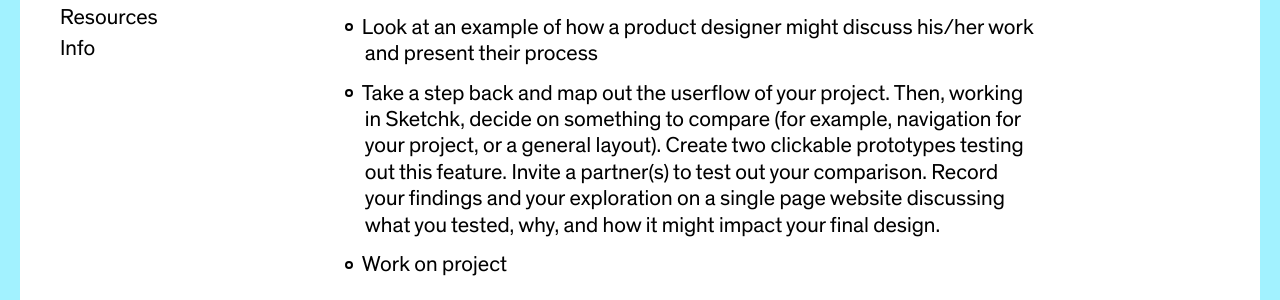
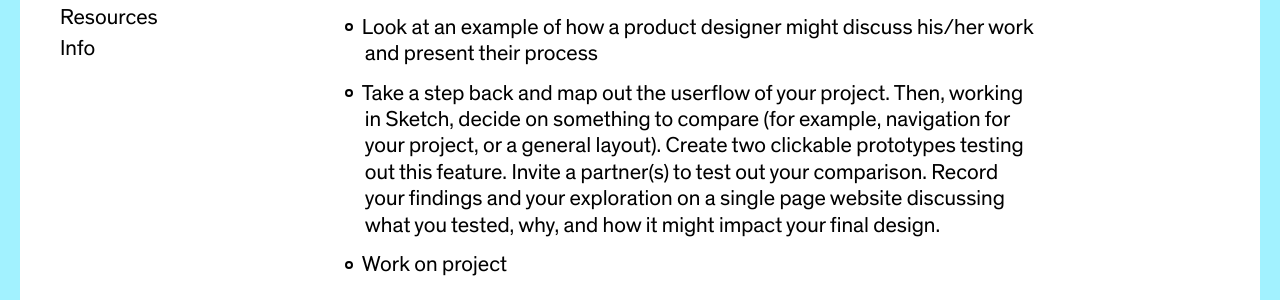
Before and after one commit to dylanfisher/ci19, a Jekyll site: the page built from _agendas/week-12.md, in a window 1280 px wide and 900 px high, scrolled down 1258 px. Shown: the part 265-565 px from the top of the window. Built offline with Jekyll 4.4.1, drawn with Linux system fonts in a browser that asks for light colours.

Commit message:
Add agenda

```diff
--- a/_agendas/week-12.md
+++ b/_agendas/week-12.md
@@ -38,7 +38,7 @@ return bad data.
 - Simran presents on Susan Kare
 - Review [userflows and wireframes](https://paper.dropbox.com/doc/User-Flows-and-Wireframes--AXKIiGCUq52XdCS8VrZujFU7AQ-SiwIpBpGAlNBJuYgQbugm)
 - Look at an example of how a product designer might discuss his/her work and present their process
-- Take a step back and map out the userflow of your project. Then, working in Sketchk, decide on something to compare (for example, navigation for your project, or a general layout). Create two clickable prototypes testing out this feature. Invite a partner(s) to test out your comparison. Record your findings and your exploration on a single page website discussing what you tested, why, and how it might impact your final design.
+- Take a step back and map out the userflow of your project. Then, working in Sketch, decide on something to compare (for example, navigation for your project, or a general layout). Create two clickable prototypes testing out this feature. Invite a partner(s) to test out your comparison. Record your findings and your exploration on a single page website discussing what you tested, why, and how it might impact your final design.
 - Work on project
 
 
```
Also changed, not shown: _agendas/week-13.md (added, +22 -0 lines).
